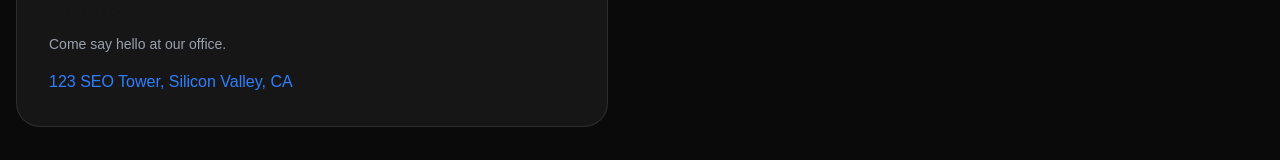
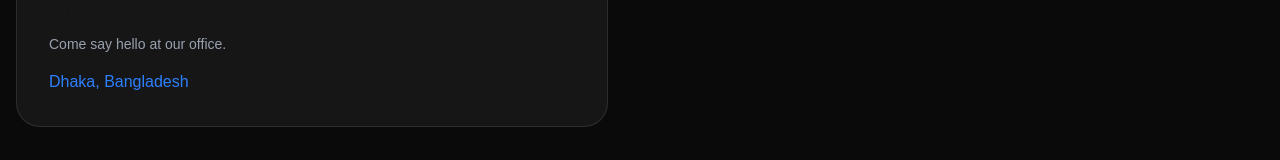
Before and after one commit to mr-mizanur/OXIOMSEO, a Next.js app: page /contact in a window 1280 px wide. Shown: the part 1063-1223 px from the top of the page. Built offline with nearby package versions, Linux system fonts and the light colour scheme.

Commit message:
edit contant

```diff
--- a/src/app/contact/page.js
+++ b/src/app/contact/page.js
@@ -107,7 +107,7 @@ export default function ContactPage() {
               </div>
               <h3 className="text-xl font-bold mb-2">Visit Us</h3>
               <p className="text-gray-400 text-sm mb-4">Come say hello at our office.</p>
-              <p className="text-blue-500 font-medium">123 SEO Tower, Silicon Valley, CA</p>
+              <p className="text-blue-500 font-medium">Dhaka, Bangladesh</p>
             </div>
           </motion.div>
 
```
